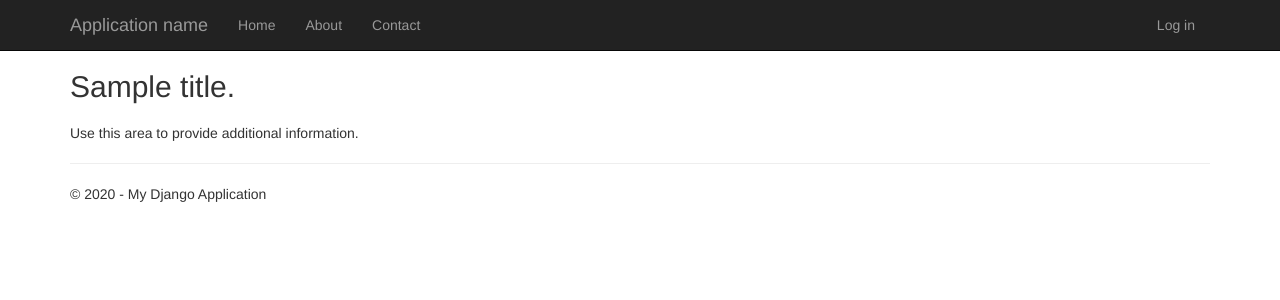
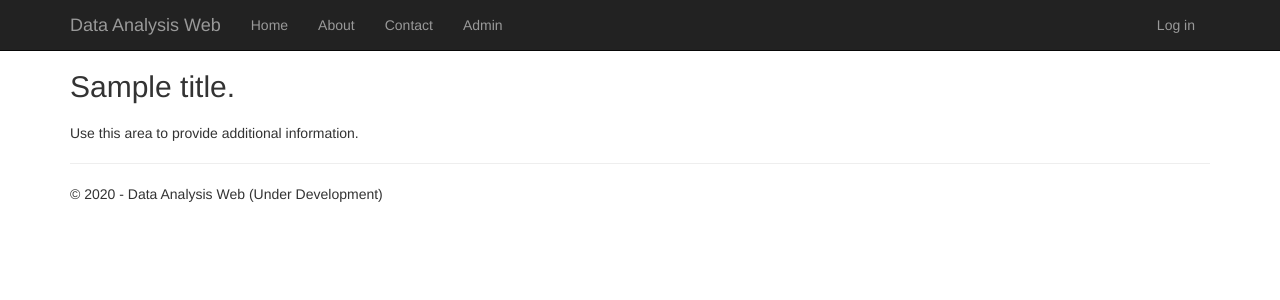
Before and after one commit to jclosure/daw, a Django app: template DataAnalysisWeb/app/templates/app/about.html in a window 1280 px wide. Shown: the top 300 px of the page. Run offline with Django 3.2, Linux system fonts and the light colour scheme; the template is opened without the code that fills it: most values are stand-ins (such as "Sample title", 1, 10 or a date in 2020); some libraries are stand-ins or nearby versions.

Commit message:
added admin application to site

```diff
--- a/DataAnalysisWeb/DataAnalysisWeb/settings.py
+++ b/DataAnalysisWeb/DataAnalysisWeb/settings.py
@@ -132,9 +132,9 @@ INSTALLED_APPS = (
     'django.contrib.staticfiles',
     'app',
     # Uncomment the next line to enable the admin:
-    # 'django.contrib.admin',
+    'django.contrib.admin',
     # Uncomment the next line to enable admin documentation:
-    # 'django.contrib.admindocs',
+    'django.contrib.admindocs',
 )
 
 # A sample logging configuration. The only tangible logging
--- a/DataAnalysisWeb/DataAnalysisWeb/urls.py
+++ b/DataAnalysisWeb/DataAnalysisWeb/urls.py
@@ -7,9 +7,9 @@ from django.conf.urls import patterns, url
 from app.forms import BootstrapAuthenticationForm
 
 # Uncomment the next lines to enable the admin:
-# from django.conf.urls import include
-# from django.contrib import admin
-# admin.autodiscover()
+from django.conf.urls import include
+from django.contrib import admin
+admin.autodiscover()
 
 urlpatterns = patterns('',
     # Examples:
@@ -36,8 +36,8 @@ urlpatterns = patterns('',
         name='logout'),
 
     # Uncomment the admin/doc line below to enable admin documentation:
-    # url(r'^admin/doc/', include('django.contrib.admindocs.urls')),
+    url(r'^admin/doc/', include('django.contrib.admindocs.urls')),
 
     # Uncomment the next line to enable the admin:
-    # url(r'^admin/', include(admin.site.urls)),
+    url(r'^admin/', include(admin.site.urls)),
 )
--- a/DataAnalysisWeb/app/static/data.json
+++ b/DataAnalysisWeb/app/static/data.json
@@ -1 +1 @@
-{"A":{"1356998400000":-1.7710919253,"1357084800000":-1.2844762034,"1357171200000":-1.7264074682,"1357257600000":-0.9319043439,"1357344000000":-0.6029727773,"1357430400000":-0.0435098808},"B":{"1356998400000":0.1048664266,"1357084800000":-1.6644174851,"1357171200000":0.6428721074,"1357257600000":-1.4376754944,"1357344000000":-0.2644653393,"1357430400000":1.2667937778},"C":{"1356998400000":-1.336785254,"1357084800000":-0.4844525734,"1357171200000":0.1252030941,"1357257600000":0.446514493,"1357344000000":0.0914115189,"1357430400000":-0.0210838326},"D":{"1356998400000":0.4739869825,"1357084800000":0.182361803,"1357171200000":-0.6724611255,"1357257600000":0.082099467,"1357344000000":-0.6207875916,"1357430400000":-1.7743164635}}
+{"A":{"1356998400000":0.8439553817,"1357084800000":-0.1639738997,"1357171200000":0.1974830925,"1357257600000":0.0683341641,"1357344000000":0.2582370864,"1357430400000":-0.2092666368},"B":{"1356998400000":0.0594524315,"1357084800000":2.2232798134,"1357171200000":0.4069097251,"1357257600000":0.388852986,"1357344000000":0.0770406436,"1357430400000":-0.7101281144},"C":{"1356998400000":-0.5216328663,"1357084800000":-1.298856606,"1357171200000":0.8490112285,"1357257600000":0.6302169704,"1357344000000":0.5673633355,"1357430400000":-0.1847462348},"D":{"1356998400000":0.5652312401,"1357084800000":-0.9901470927,"1357171200000":1.5653627424,"1357257600000":0.8654689304,"1357344000000":-2.7524219677,"1357430400000":0.7319441592}}
--- a/DataAnalysisWeb/app/templates/app/layout.html
+++ b/DataAnalysisWeb/app/templates/app/layout.html
@@ -19,13 +19,14 @@
                     <span class="icon-bar"></span>
                     <span class="icon-bar"></span>
                 </button>
-                <a href="/" class="navbar-brand">Application name</a>
+                <a href="/" class="navbar-brand">Data Analysis Web</a>
             </div>
             <div class="navbar-collapse collapse">
                 <ul class="nav navbar-nav">
                     <li><a href="{% url 'home' %}">Home</a></li>
                     <li><a href="{% url 'about' %}">About</a></li>
                     <li><a href="{% url 'contact' %}">Contact</a></li>
+                    <li><a href="/admin">Admin</a></li>
                 </ul>
                 {% include 'app/loginpartial.html' %}
             </div>
@@ -36,7 +37,7 @@
 {% block content %}{% endblock %}
         <hr/>
         <footer>
-            <p>&copy; {{ year }} - My Django Application</p>
+            <p>&copy; {{ year }} - Data Analysis Web (Under Development)</p>
         </footer>
     </div>
 
```
Also changed, not shown: DataAnalysisWeb/requirements.txt (+12 -0 lines), DataAnalysisWeb/app/static/app/content/images/Figure_1.png, DataAnalysisWeb/db.sqlite3, 2 other files.
